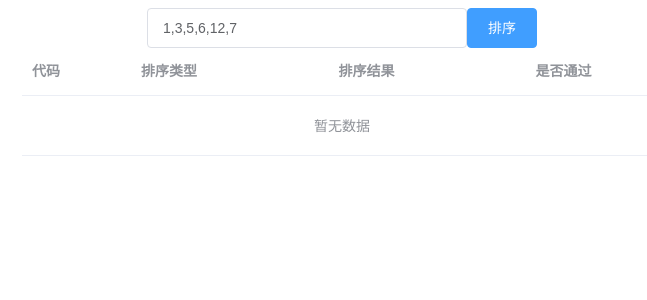
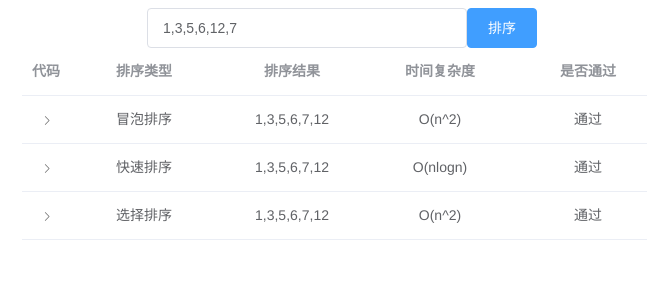
Before and after one commit to printlnhelloworld/algorithm, a Vue app: page / in a window 1280 px wide. Shown: the top 300 px of the page, without its empty margins (306-953 px from the left). Built offline with nearby package versions, Linux system fonts and the light colour scheme.

Commit message:
选择排序

```diff
--- a/src/components/Sort.vue
+++ b/src/components/Sort.vue
@@ -24,6 +24,11 @@
         align="center"
         prop="result"
         label="排序结果">
+      </el-table-column>
+      <el-table-column
+        align="center"
+        prop="timeComplexity"
+        label="时间复杂度">
       </el-table-column>
       <el-table-column
         align="center"
@@ -66,6 +71,23 @@ function quickSort (arr) {
   // return [...quickSort(left), pivot, ...quickSort(right)]
   return quickSort(left).concat([pivot], quickSort(right));
 }
+function selectSort (arr) {
+  // let array = [...arr];
+  let array = arr.slice(0, arr.length);
+  let length = array.length;
+  for (let i = 0; i < length; i++) {
+    let minIndex = i;
+    for (let j = i + 1; j < length; j++) {
+      if (array[j] < arr[minIndex]) {
+        minIndex = j;
+      }
+    }
+    let temp = array[i];
+    array[i] = array[minIndex];
+    array[minIndex] = temp;
+  }
+  return array;
+}
 export default {
   name: 'HelloWorld',
   data () {
@@ -87,13 +109,21 @@ export default {
       let sortList = [
         {
           name: '冒泡排序',
+          timeComplexity: 'O(n^2)',
           fn: bubbleSort,
           _fn: bubbleSort.toString()
         },
         {
           name: '快速排序',
+          timeComplexity: 'O(nlogn)',
           fn: quickSort,
           _fn: quickSort.toString()
+        },
+        {
+          name: '选择排序',
+          timeComplexity: 'O(n^2)',
+          fn: selectSort,
+          _fn: selectSort.toString()
         }
       ];
       for (const item of sortList) {
@@ -104,6 +134,7 @@ export default {
         _self.SortTime.push({
           name: item.name,
           result: result.toString(),
+          timeComplexity: item.timeComplexity,
           _fn: item._fn,
           flag: flag
         })
@@ -116,7 +147,8 @@ export default {
     }
   },
   mounted () {
-    document.title = 'Sort'
+    document.title = 'Sort';
+    this.sort();
   }
 }
 </script>
```
